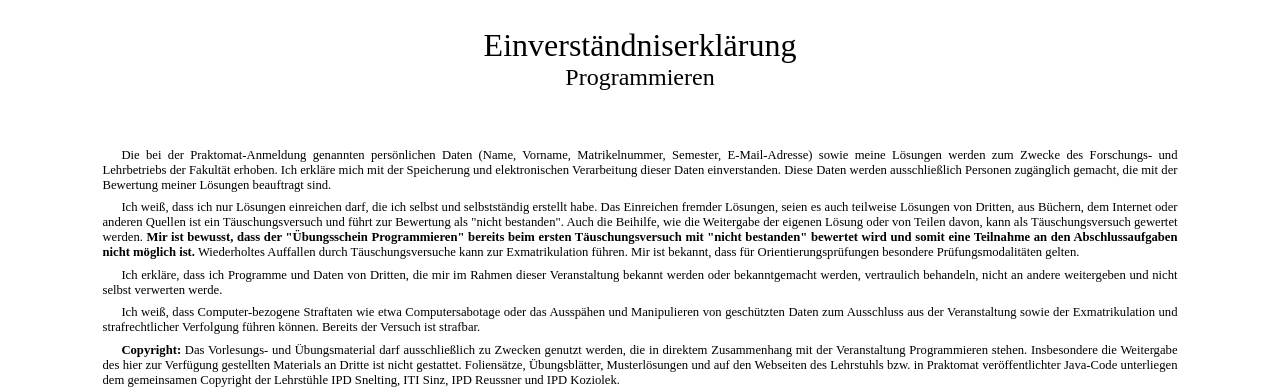
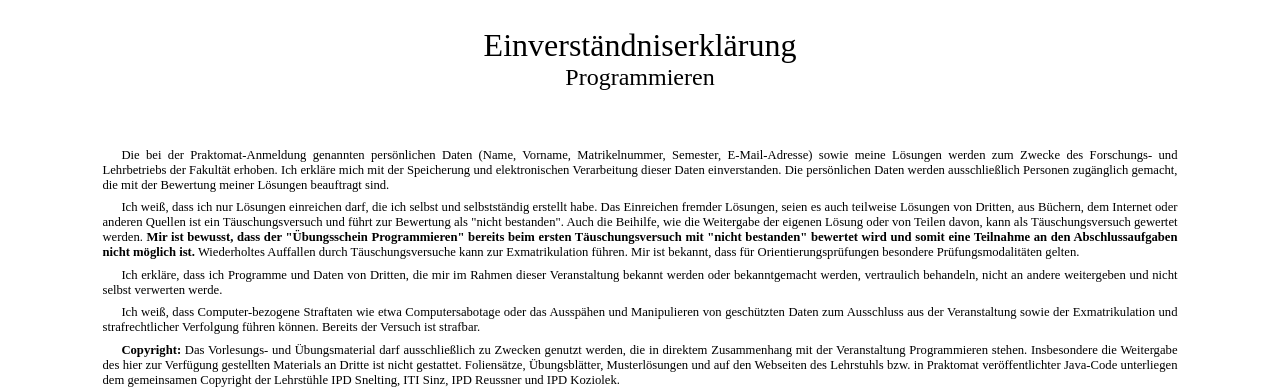
Before and after one commit to kit-sdq/disclaimer-programming-lecture-generation, a Flask app: template disclaimer/templates/pdf_template.html in a window 1280 px wide. Shown: the top 391 px of the page. Run offline with Flask 2, Linux system fonts and the light colour scheme; the template is opened without the code that fills it, so the values that code supplies are empty.

Commit message:
changed disclaimer text to personal data

```diff
--- a/disclaimer/templates/pdf_template.html
+++ b/disclaimer/templates/pdf_template.html
@@ -47,9 +47,9 @@ td {
       (Name, Vorname, Matrikelnummer, Semester, E-Mail-Adresse) sowie
       meine Lösungen werden zum Zwecke des Forschungs- und Lehrbetriebs
       der Fakultät erhoben. Ich erkläre mich mit der Speicherung und
-      elektronischen Verarbeitung dieser Daten einverstanden. Diese
-      Daten werden ausschließlich Personen zugänglich gemacht, die mit
-      der Bewertung meiner Lösungen beauftragt sind.</p>
+      elektronischen Verarbeitung dieser Daten einverstanden. Die persönlichen Daten werden ausschließlich
+      Personen zugänglich gemacht, die mit der Bewertung meiner Lösungen beauftragt
+      sind.</p>
     <p>
       Ich weiß, dass ich nur Lösungen einreichen darf, die ich selbst
       und selbstständig erstellt habe. Das Einreichen fremder Lösungen,
```
